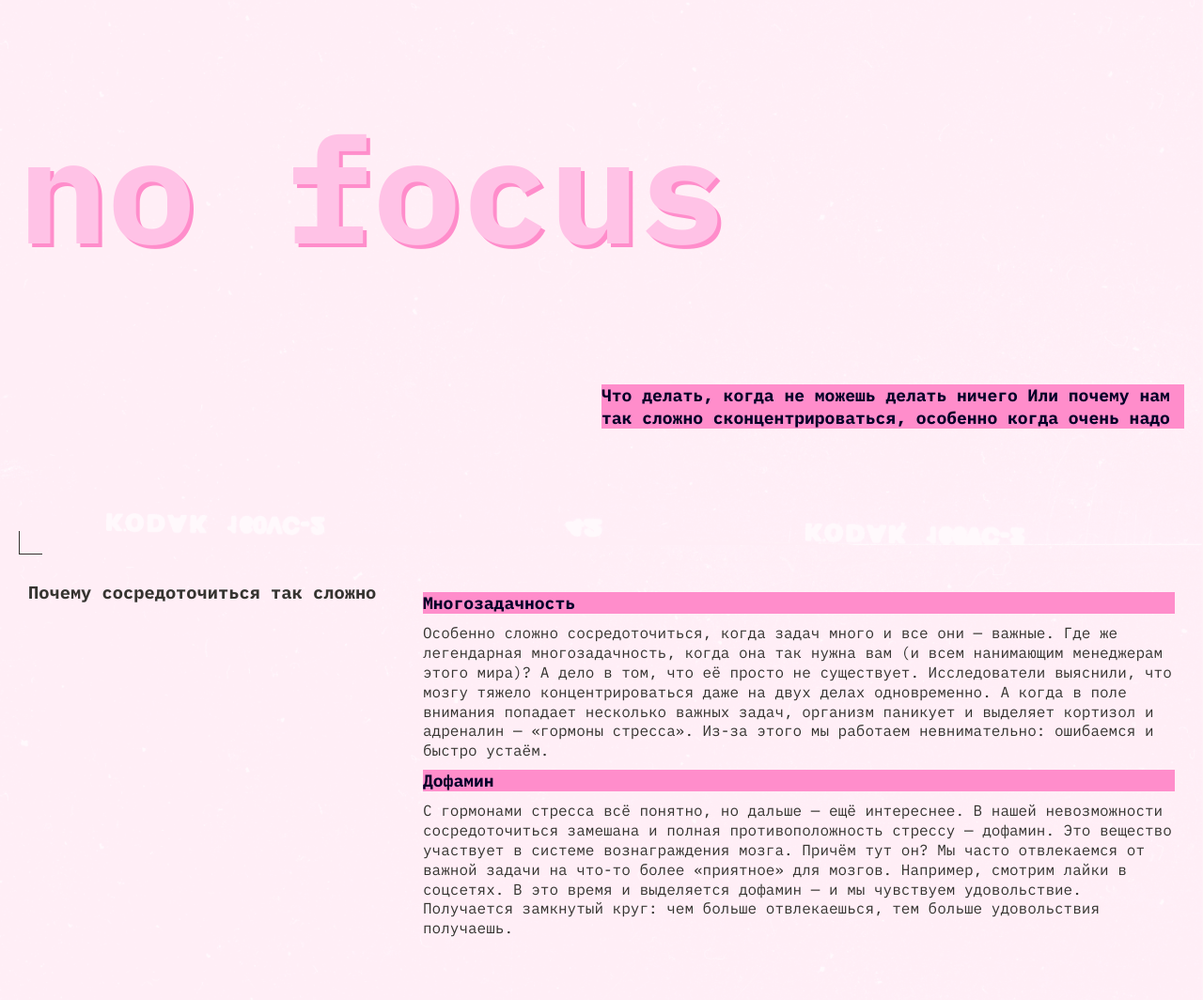
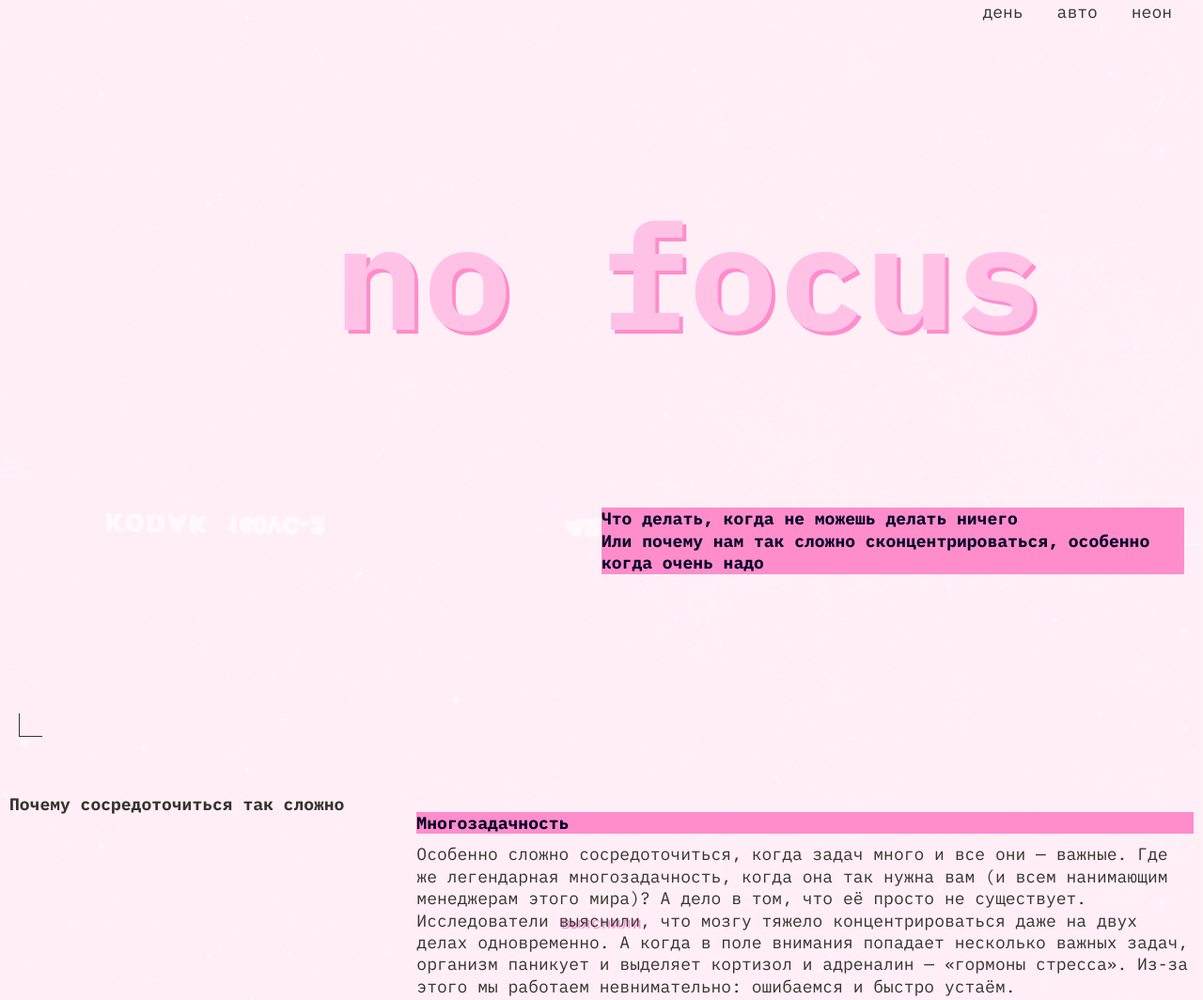
Before and after one commit to RedHeadFunk/slozhno-sosredotochitsya-fd, a plain HTML site: page index.html in a window 1280 px wide. Shown: the part 220-1284 px from the top of the page at 94% size. Drawn offline with Linux system fonts and the light colour scheme.

Commit message:
feat: added basic interactive elements, layout alignment in progress

```diff
--- a/index.html
+++ b/index.html
@@ -49,12 +49,12 @@
         rec
       </div>
 
-      <h1 class="title">
+      <h1 class="title title_header">
         no focus
       </h1>
 
       <p class="title-text_decor title_text">
-        Что делать, когда не можешь делать ничего
+        Что делать, когда не можешь делать ничего <br />
         Или почему нам так сложно сконцентрироваться, особенно когда очень надо
       </p>
 
@@ -74,7 +74,9 @@
         Особенно сложно сосредоточиться, когда задач много и все они — важные.
         Где же легендарная многозадачность, когда она так нужна вам (и всем нанимающим менеджерам этого мира)?
         А дело в том, что её просто не существует.
-        Исследователи выяснили, что мозгу тяжело концентрироваться даже на двух делах одновременно.
+        Исследователи
+        <a class="question__section-advice-link" href="https://dana.org/news-and-insights/" target="_blank">выяснили</a>,
+        что мозгу тяжело концентрироваться даже на двух делах одновременно.
         А когда в поле внимания попадает несколько важных задач, организм паникует и выделяет кортизол и адреналин — «гормоны стресса».
         Из-за этого мы работаем невнимательно: ошибаемся и быстро устаём.
       </p>
@@ -147,7 +149,7 @@
       </h3>
 
       <div>
-      <h3 class="title-text_decor answer">
+      <h3 class="title-text_decor advice">
         5 простых (на самом деле не очень) советов
       </h3>
 
@@ -176,7 +178,9 @@
         Прогуляйтесь
       </h4>
       <p class="main_content-text">
-        Или даже пробегитесь. Лучше найти парк или лес: один эксперимент показал, что созерцание природы повышает концентрацию,
+        Или даже пробегитесь. Лучше найти парк или лес: один эксперимент
+        <a class="question__section-advice-link" href="https://www.sciencedirect.com/science/article/abs/pii/S0272494415000328" target="_blank">показал</a>,
+        что созерцание природы повышает концентрацию,
         в то время как после просмотра городских пейзажей она наоборот понижается.
         Можно совместить прогулку с физическими упражнениями или бегом — так в мозг поступит ещё больше кислорода и он будет лучше работать.
         Но и простая двадцатиминутная прогулка — тоже отличный вариант.
--- a/styles/style.css
+++ b/styles/style.css
@@ -1,7 +1,7 @@
 /* Основные стили проекта. Это стили для темы, которую вы верстаете первой. */
 .page {
   /* сохраните в разметке и стилях класс page у тега body. Он удобен, чтобы составлять селекторы для разных цветовых тем. */
-  padding: 10px;
+  font-size: var(--font-size);
   font-family: var(--font);
   background-image: var(--bg-image);
   background-color: var(--bg-color);
@@ -15,6 +15,7 @@
 /* Шапка */
 
 .header {
+  padding: 10px;
   min-block-size: 100vh;
   position: relative;
   display: grid;
@@ -23,6 +24,8 @@
   font-weight: 700;
 }
 
+/* Уголки */
+
 .decorated-zone {
   position: relative;
 }
@@ -30,13 +33,13 @@
 .decorated-zone::before {
   position: absolute;
   top: 0;
-  right: 10px;
+  right: 0;
   content: "";
   border-top: 1px solid var(--border-color);
   border-right: 1px solid var(--border-color);
   inline-size: 25px;
   block-size: 25px;
-
+  margin: 10px;
 }
 
 .decorated-zone::after {
@@ -48,20 +51,47 @@
   border-left: 1px solid var(--border-color);
   inline-size: 25px;
   block-size: 25px;
-  margin: 31px 0 10px;
+  margin: 10px;
 }
 
 /* Тема */
 
+.header__theme-menu {
+  align-self: center;
+}
+
 .header__theme-menu-list {
-  line-height: 100%;
-  margin-block-start: 55px;
-  display: flex;
-  align-items: flex-end;
-  justify-content: center;
-  flex-direction: column;
+  display: grid;
+  justify-content: end;
   gap: 10px;
-  color: var(--accent-color);
+}
+
+.header__theme-menu-button {
+  padding: 1.6px 13px ;
+  background: transparent;
+  color: var(--border-color);
+  border: none;
+  text-align: center;
+}
+
+/* Действия на кнопки*/
+
+.header__theme-menu-button_active {
+  pointer-events: none;
+  border: 1px solid var(--border-color);
+}
+
+.header__theme-menu-button:focus {
+  outline: none;
+}
+
+.header__theme-menu-button:focus-visible {
+  border-bottom: 1px solid var(--border-color);
+}
+
+.header__theme-menu-button:hover {
+  border: 1px solid rgba(255, 0, 112, 0.40);
+  cursor: pointer;
 }
 
 /* Заголовок */
@@ -77,17 +107,16 @@
 /* Текст заголовка */
 
 .title-text_decor {
+  margin-block: 20px 10px;
   background-color: var(--title-decor);
   font-size: var(--font-size);
   color: var(--title-color);
-  line-height: 130%;
 }
 
 .title_text {
-  margin-block-start: 55px;
-  margin-block-end: 55px;
-  justify-self: end;
+  display: flex;
   align-self: center;
+  line-height: 130%;
 }
 
 /* REC */
@@ -102,9 +131,10 @@
   content: "";
   color: var(--accent-color);
   text-align: center;
-  padding-right: 10px;
+  padding-inline-end: 10px;
   text-transform: uppercase;
-  margin: 10px 20px 0;
+  margin-inline-end: 29px;
+  margin-block-start: 10px;
 }
 
 /* Точка*/
@@ -113,7 +143,7 @@
   content: "";
   position: absolute;
   top: 7px;
-  right: -5px;
+  right: -10px;
   width: 9px;
   height: 9px;
   background-color: var(--accent-color);
@@ -121,34 +151,58 @@
   box-shadow: 0 0 4px 2px var(--accent-color);
 }
 
+/* Уголки */
+
+.decorated-zone {
+  position: relative;
+}
+
+.decorated-zone::before {
+  margin: 20px;
+}
+
+.decorated-zone::after {
+  margin: 20px;
+}
+
 /* Текст*/
 
 .main_content {
-  margin-block: 20px;
-  margin-inline: 10px;
-
+  margin-block: 40px;
+  margin-inline: 10px ;
 }
 
-.content_section-one , .content_section-two {
-  margin-block-end: 80px;
-
+.content_section-one , .content_section-two  {
+  margin-block-end: 50px;
 }
 
 .question {
-  margin-block: 10px;
+  font-size: var(--font-size);
+  margin-block-start: 45px;
   color: var(--question-color);
-}
-
-.answer {
-  margin-block: 10px 20px;
-}
-
-.advice {
-  margin-block: 10px;
 }
 
 .main_content-text {
   color: var(--content-color);
+}
+
+/*Ссылки*/
+
+.question__section-advice-link {
+  text-decoration: none;
+  text-shadow: 2px 2px 0 var(--accent-color);
+}
+
+.question__section-advice-link:hover {
+  border-bottom: 1px solid var(--text-color);
+}
+
+.question__section-advice-link:focus {
+  outline: none;
+}
+
+.question__section-advice-link:focus-visible {
+  border: 1px solid var(--text-color);
 }
 
 /* Галлерея */
@@ -162,9 +216,11 @@
 }
 
 .image_list img {
+  display: block;
   width: 100%;
+  height: 100%;
   height: auto;
-  object-fit: cover;
+  object-fit: contain;
 }
 
 /* Подвал */
@@ -181,11 +237,17 @@
 
 @media (min-width: 768px) {
 
-  .page {
+  /* Шапка */
+
+  .header {
+    min-height: 1024px;
     padding: 20px;
+    justify-items: end;
   }
 
-  .title {
+  .title_header {
+    font-size: clamp(7.5rem, 0.5625rem + 14.4531vw, 9.8125rem);
+    padding-inline-end: 150px;
     font-size: var(--desctop-size);
   }
 
@@ -194,8 +256,43 @@
   }
 
   .header__theme-menu-list {
-    padding-top: 100px;
+    padding-top: 5px;
   }
+
+  /* REC */
+
+.decorative_element {
+  padding-inline-end: 20px;
+  margin-inline-end: 29px;
+  margin-block-start: 20px;
+}
+
+/* Точка*/
+
+.decorative_element::after {
+  right: 0px;
+}
+
+/* Тема */
+
+.header__theme-menu {
+  align-self: center;
+}
+
+.header__theme-menu-list {
+  display: grid;
+  justify-content: end;
+  gap: 10px;
+}
+
+.header__theme-menu-button {
+  padding: 1.6px 13px ;
+  background: transparent;
+  color: var(--border-color);
+  border: none;
+  text-align: center;
+}
+
 
   .content_section-one {
     display: grid;
```
